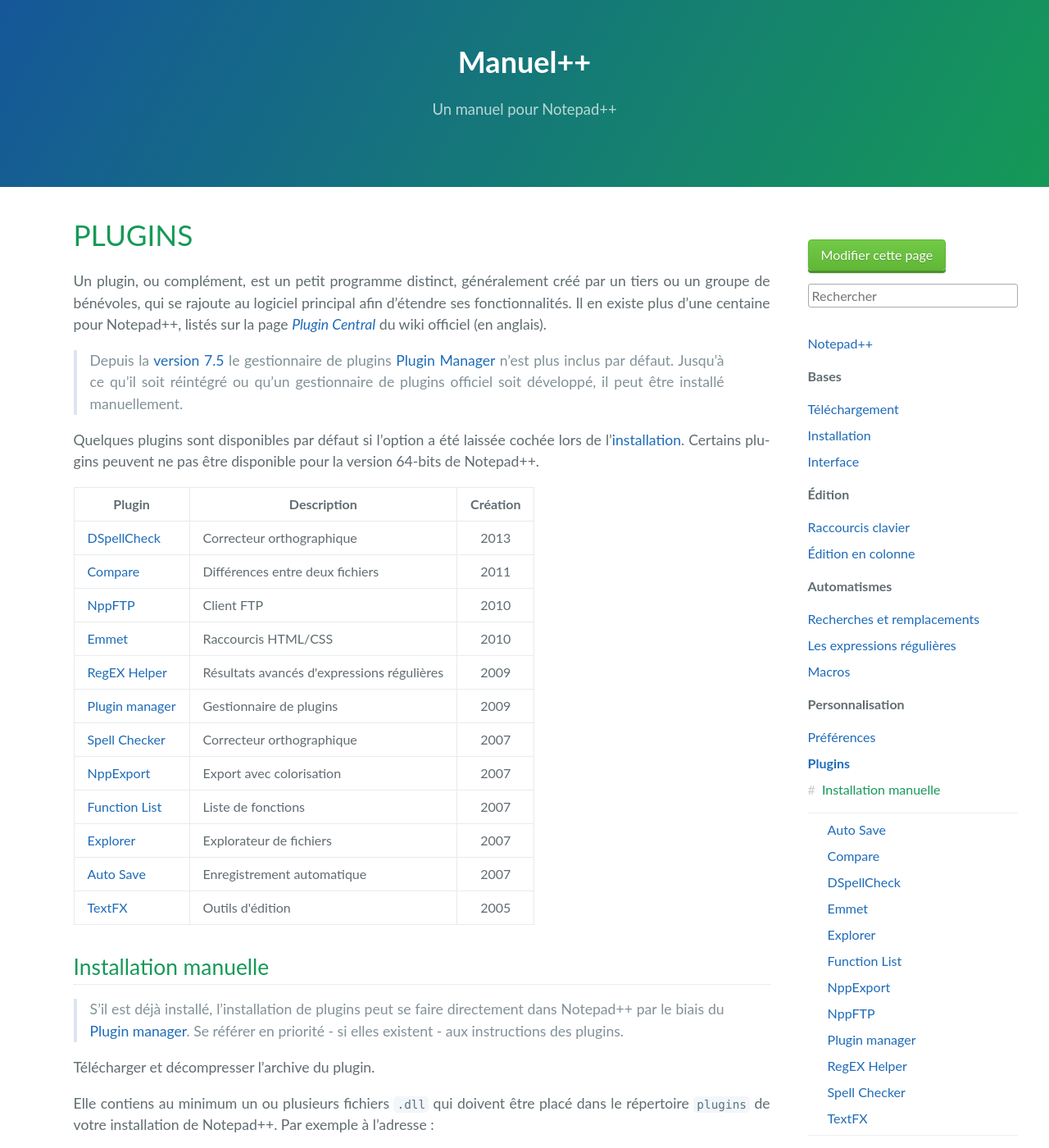
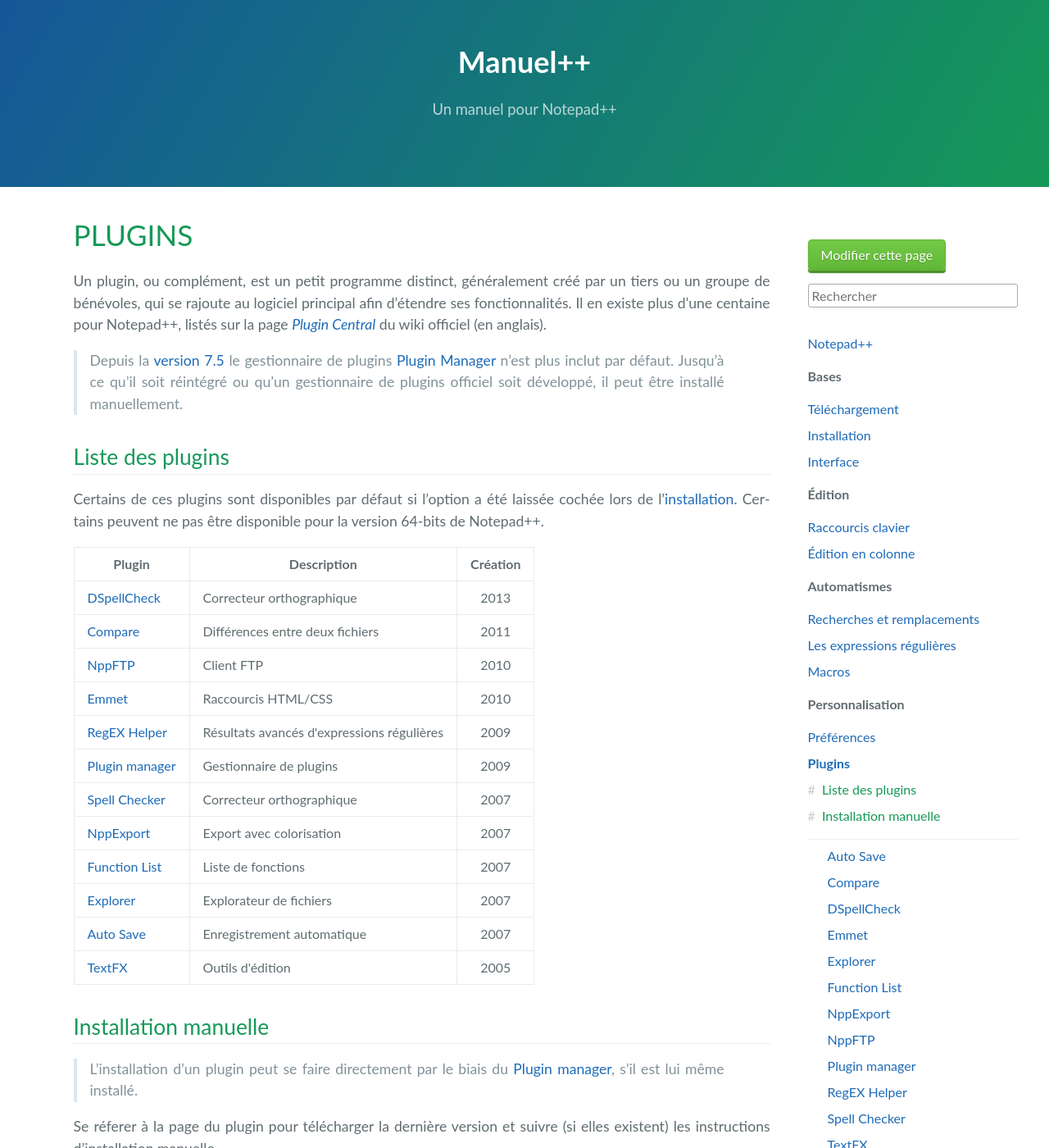
Before and after one commit to popnikos/nppmanuel, a Jekyll site: the page built from _pages/plugins.md, in a window 1280 px wide and 1400 px high. Shown: the whole window at 82% size. Built offline with Jekyll 4.4.1, drawn with Linux system fonts in a browser that asks for light colours; some of the changed text lies outside the part shown.

Commit message:
plugins page words

```diff
--- a/_pages/plugins.md
+++ b/_pages/plugins.md
@@ -9,25 +9,26 @@ pluginlist:
 ---
 Un plugin, ou complément, est un petit programme distinct, généralement créé par un tiers ou un groupe de bénévoles, qui se rajoute au logiciel principal afin d'étendre ses fonctionnalités. Il en existe plus d'une centaine pour Notepad++, listés sur la page [Plugin Central](http://docs.notepad-plus-plus.org/index.php?title=Plugin_Central) du wiki officiel (en anglais).
 
-> Depuis la [version 7.5](historique-des-versions.md) le gestionnaire de plugins [Plugin Manager](plugins/plugin-manager.md) n'est plus inclus par défaut. Jusqu'à ce qu'il soit réintégré ou qu'un gestionnaire de plugins officiel soit développé, il peut être installé manuellement.
+> Depuis la [version 7.5](historique-des-versions.md) le gestionnaire de plugins [Plugin Manager](plugins/plugin-manager.md) n'est plus inclut par défaut. Jusqu'à ce qu'il soit réintégré ou qu'un gestionnaire de plugins officiel soit développé, il peut être installé manuellement.
 
-Quelques plugins sont disponibles par défaut si l'option a été laissée cochée lors de l'[installation](installation.md). Certains plugins peuvent ne pas être disponible pour la version 64-bits de Notepad++.
+## Liste des plugins
+
+Certains de ces plugins sont disponibles par défaut si l'option a été laissée cochée lors de l'[installation](installation.md). Certains peuvent ne pas être disponible pour la version 64-bits de Notepad++.
 
 <!-- pluginlist -->
 
 ## Installation manuelle
 
-> S'il est déjà installé, l'installation de plugins peut se faire directement dans Notepad++ par le biais du [Plugin manager](plugins/plugin-manager.md). Se référer en priorité - si elles existent - aux instructions des plugins.
+> L'installation d'un plugin peut se faire directement par le biais du [Plugin manager](plugins/plugin-manager.md), s'il est lui même installé.
 
-Télécharger et décompresser l'archive du plugin.
+Se réferer à la page du plugin pour télécharger la dernière version et suivre (si elles existent) les instructions d'installation manuelle.
 
-Elle contiens au minimum un ou plusieurs fichiers `.dll` qui doivent être placé dans le répertoire `plugins` de votre installation de Notepad++. Par exemple à l'adresse :
+Ces instructions consistent généralement à placer le ou les fichiers `.dll` contenus dans l'archive du plugin dans le répertoire `plugins` du répertoire d'installation de Notepad++ :
 
     C:\Program Files\Notepad++\plugins
 
-Elle contiens parfois un dossier `Config` dont le contenu doit être placé à l'adresse :
+L'archive contient parfois un dossier `Config` dont le contenu doit être placé à l'adresse :
 
-- Pour Windows 7 : `Users\username\AppData\Roaming\Notepad++\plugins\config`
-- Pour Windows XP : `document and setting\username\application data\Notepad++\plugins\config`
+    %APPDATA%\Notepad++\plugins\config
 
 Pour finir, relancer Notepad++.
```
